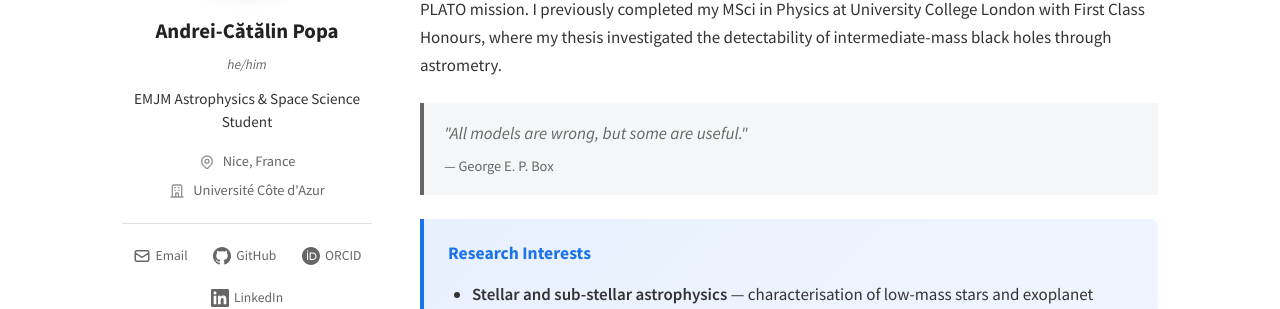
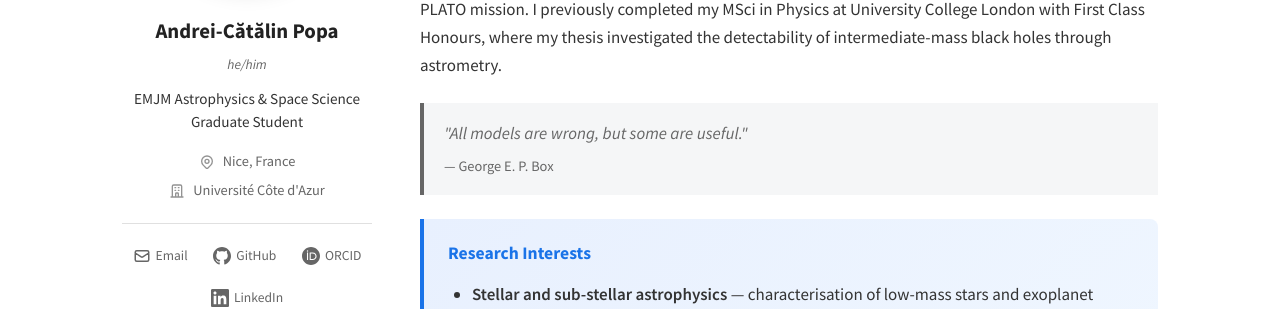
Before and after one commit to acpopa/acpopa.github.io, a Jekyll site: the page built from index.md, in a window 1280 px wide. Shown: the part 316-625 px from the top of the page. Built offline with Jekyll 4.4.1, drawn with Linux system fonts in a browser that asks for light colours.

Commit message:
Update sidebar.html

```diff
--- a/_includes/sidebar.html
+++ b/_includes/sidebar.html
@@ -6,7 +6,7 @@
 
     <p class="author-pronouns">he/him</p>
 
-    <p class="author-bio">EMJM Astrophysics & Space Science Student</p>
+    <p class="author-bio">EMJM Astrophysics & Space Science Graduate Student</p>
 
     <div class="author-meta">
       <p>
```
